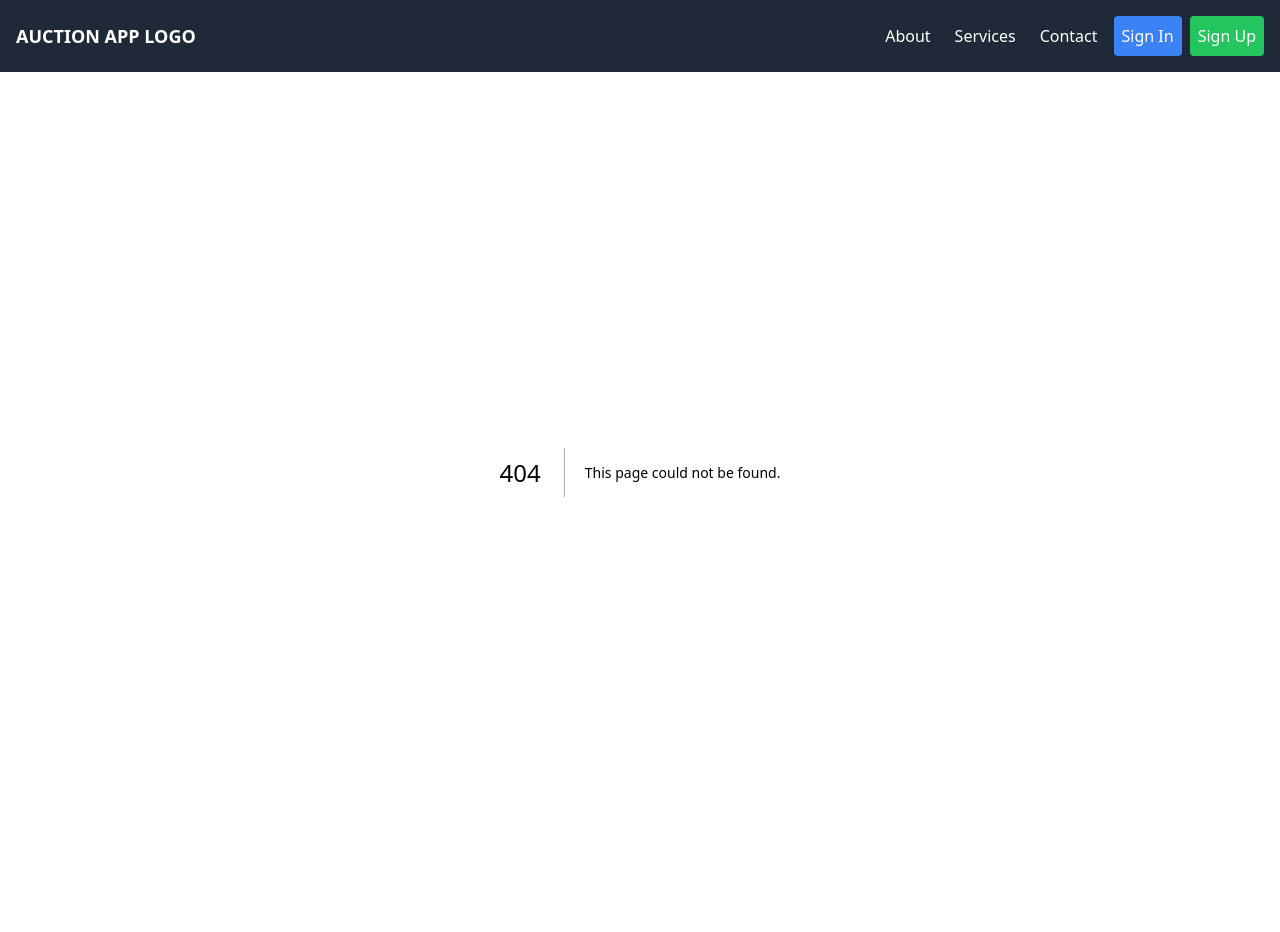
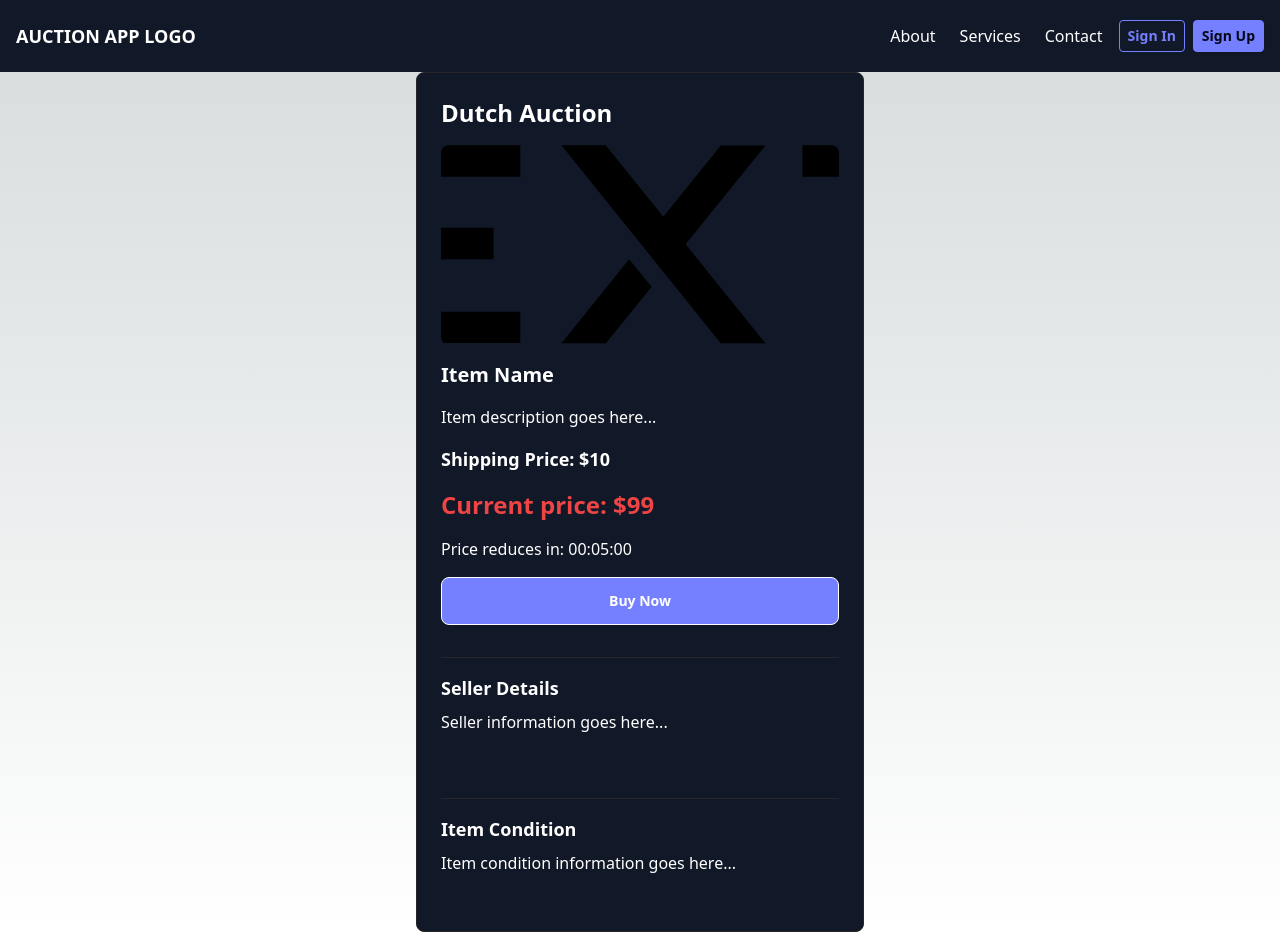
Before and after one commit to DaoudAli/EECS4413-Auction-Website, a Next.js app in the folder client-app/: page /auctions/dutch in a window 1280 px wide. Before the commit this address had no page. Before the commit the page ends 872 px from the top, so only its background shows below. Built offline with nearby package versions, Linux system fonts and the light colour scheme.

Commit message:
Add more browser client pages

```diff
--- a/client-app/package.json
+++ b/client-app/package.json
@@ -9,9 +9,10 @@
     "lint": "next lint"
   },
   "dependencies": {
+    "daisyui": "latest",
+    "next": "14.0.1",
     "react": "^18",
-    "react-dom": "^18",
-    "next": "14.0.1"
+    "react-dom": "^18"
   },
   "devDependencies": {
     "autoprefixer": "^10.0.1",
--- a/client-app/src/components/navbar.js
+++ b/client-app/src/components/navbar.js
@@ -3,7 +3,7 @@ import Link from 'next/link';
 
 export default function Navbar() {
   return (
-    <nav className="bg-gray-800 text-white p-4">
+    <nav className="bg-gray-900 text-white p-4">
       <div className="container mx-auto flex justify-between items-center">
         <Link href="/" className="text-lg font-bold">
           AUCTION APP LOGO
@@ -20,14 +20,11 @@ export default function Navbar() {
           </Link>
           <Link
             href="/signin"
-            className="p-2 bg-blue-500 hover:bg-blue-700 rounded"
+            className="p-2 rounded btn-outline btn btn-primary btn-sm text-white"
           >
             Sign In
           </Link>
-          <Link
-            href="/signup"
-            className="p-2 bg-green-500 hover:bg-green-700 rounded"
-          >
+          <Link href="/signup" className="p-2 btn-primary btn rounded btn-sm">
             Sign Up
           </Link>
         </div>
--- a/client-app/src/pages/_document.js
+++ b/client-app/src/pages/_document.js
@@ -1,13 +1,13 @@
-import { Html, Head, Main, NextScript } from 'next/document'
+import { Html, Head, Main, NextScript } from 'next/document';
 
 export default function Document() {
   return (
-    <Html lang="en">
+    <Html lang="en" data-theme="dark">
       <Head />
       <body>
         <Main />
         <NextScript />
       </body>
     </Html>
-  )
+  );
 }
--- /dev/null
+++ b/client-app/src/pages/auctions/dutch/index.js
@@ -0,0 +1,55 @@
+// pages/dutch-auction.js
+import React from 'react';
+import Link from 'next/link';
+export default function DutchAuctionPage() {
+  return (
+    <div className="min-h-screen flex flex-col items-center justify-center space-y-8">
+      <div className="border border-zinc-800 rounded-lg p-6 w-full max-w-md bg-gray-900">
+        <h2 className="text-2xl font-bold mb-4 text-white">Dutch Auction</h2>
+        <div className="grid grid-cols-1 gap-4">
+          <div className="relative w-full h-[200px]">
+            <img
+              alt="Product Image"
+              className="absolute inset-0 object-cover w-full h-full rounded-lg"
+              height="200"
+              src="/next.svg"
+              style={{
+                aspectRatio: '200/200',
+                objectFit: 'cover',
+              }}
+              width="200"
+            />
+          </div>
+          <h3 className="text-xl font-semibold text-white">Item Name</h3>
+          <p className="text-base text-white">Item description goes here...</p>
+          <p className="text-lg font-bold text-white">Shipping Price: $10</p>
+          <p className="text-2xl font-bold text-red-500">Current price: $99</p>
+          <p className="text-base text-white">Price reduces in: 00:05:00</p>
+          <button
+            className="text-white border-white btn btn-primary"
+            size="lg"
+            variant="outline"
+          >
+            Buy Now
+          </button>
+          <div className="border-t border-zinc-800 my-4 py-4">
+            <h4 className="text-lg font-semibold mb-2 text-white">
+              Seller Details
+            </h4>
+            <p className="text-base text-white">
+              Seller information goes here...
+            </p>
+          </div>
+          <div className="border-t border-zinc-800 my-4 py-4">
+            <h4 className="text-lg font-semibold mb-2 text-white">
+              Item Condition
+            </h4>
+            <p className="text-base text-white">
+              Item condition information goes here...
+            </p>
+          </div>
+        </div>
+      </div>
+    </div>
+  );
+}
--- /dev/null
+++ b/client-app/src/pages/auctions/forward/index.js
@@ -0,0 +1,35 @@
+// pages/forward-auction.js
+import React from 'react';
+
+export default function ForwardAuction() {
+  return (
+    <div className="min-h-screen flex items-center justify-center bg-gray-800 p-4">
+      <div className="w-full max-w-lg bg-white rounded p-6 space-y-4 shadow-lg">
+        <h1 className="text-3xl font-bold text-gray-800 mb-4">
+          LOGO OF THE COMPANY
+        </h1>
+        <div className="space-y-2">
+          <h2 className="text-xl font-semibold text-gray-800">
+            ITEM DESCRIPTION
+          </h2>
+          <p className="text-gray-700">Description text...</p>
+          <p className="text-gray-700">Shipping Price: $22</p>
+        </div>
+        <div className="space-y-2">
+          <p className="text-gray-800">Current Price: $XXX</p>
+          <p className="text-gray-800">Highest Bidder: YYY</p>
+        </div>
+        <div className="flex space-x-2">
+          <input
+            className="flex-1 p-2 border border-gray-400 rounded"
+            type="text"
+            placeholder="Your Bid"
+          />
+          <button className="p-2 text-gray-800 bg-blue-200 rounded hover:bg-blue-300 focus:outline-none">
+            BID
+          </button>
+        </div>
+      </div>
+    </div>
+  );
+}
--- a/client-app/tailwind.config.js
+++ b/client-app/tailwind.config.js
@@ -5,6 +5,7 @@ module.exports = {
     './src/components/**/*.{js,ts,jsx,tsx,mdx}',
     './src/app/**/*.{js,ts,jsx,tsx,mdx}',
   ],
+
   theme: {
     extend: {
       backgroundImage: {
@@ -14,5 +15,8 @@ module.exports = {
       },
     },
   },
-  plugins: [],
-}
+  daisyui: {
+    themes: ['light', 'dark', 'night'],
+  },
+  plugins: [require('daisyui')],
+};
```
Also changed, not shown: client-app/src/pages/catalogue/results/index.js (renamed from client-app/src/pages/catalogue/results.js), 1 other file (tests, documents, lock files or other folders).
